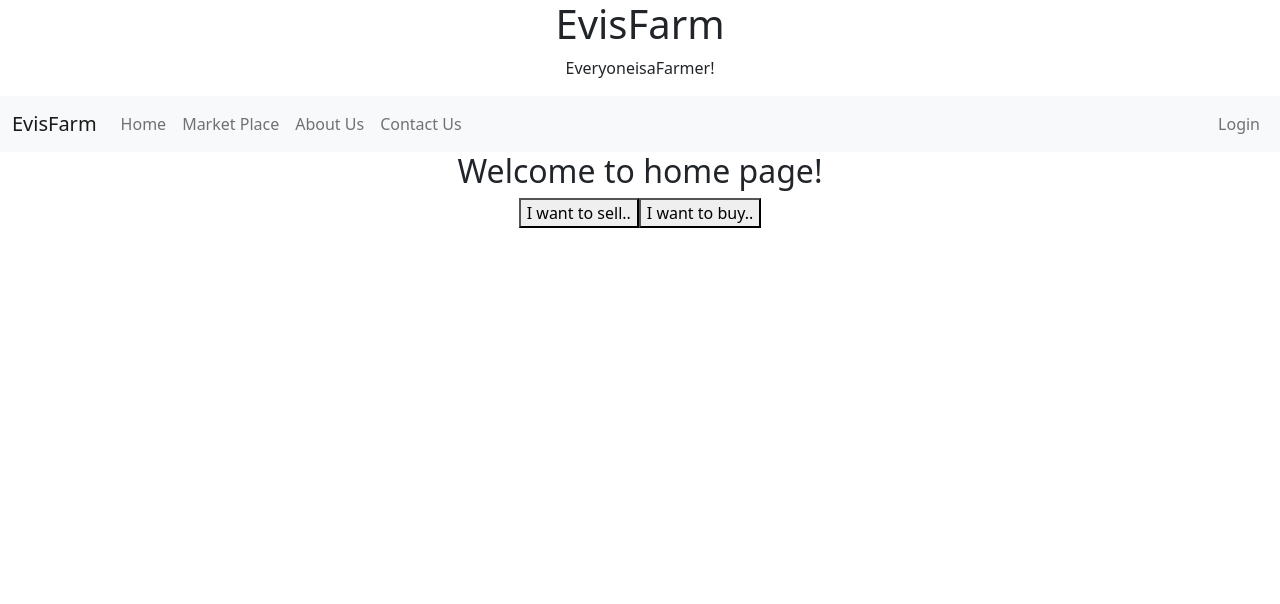
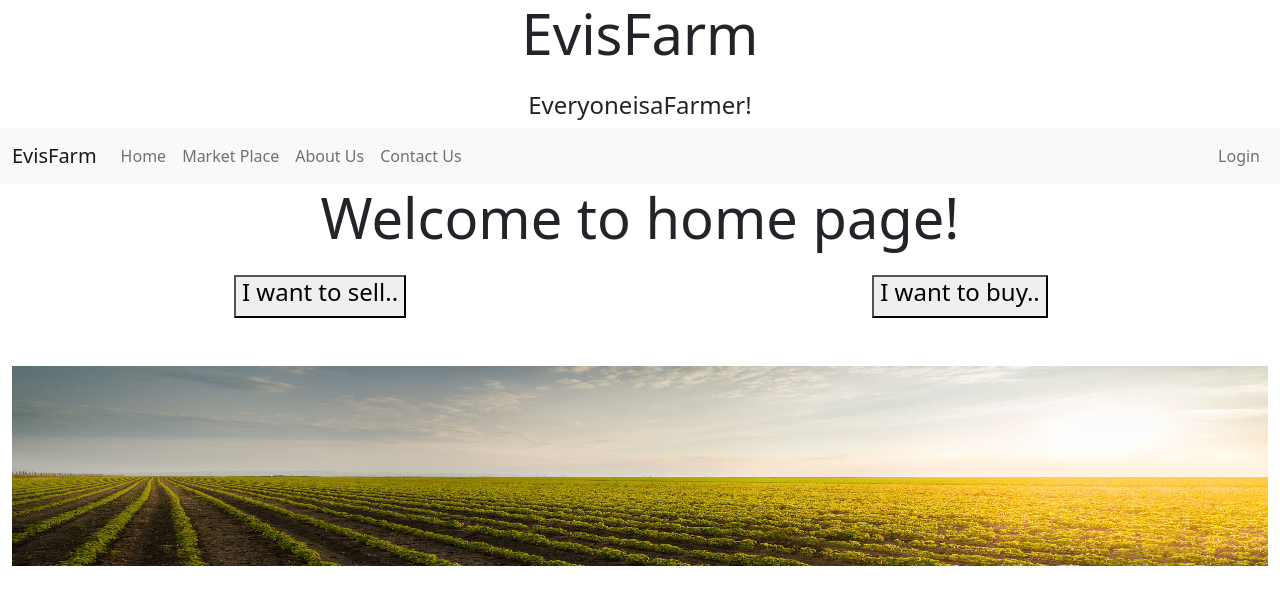
Before and after one commit to thilinianuradha/evisfarm-ui, a React (Create React App) app in the folder evisfarm/: page / in a window 1280 px wide. Shown: the top 604 px of the page. Built offline with nearby package versions, Linux system fonts and the light colour scheme.

Commit message:
New Additions

```diff
--- a/evisfarm/src/Pages/Home.js
+++ b/evisfarm/src/Pages/Home.js
@@ -3,6 +3,7 @@ import { Link } from 'react-router-dom'
 import './Home.css'
 import Navigation from '../Common components/Navigation'
 import { Col, Container, Row} from 'react-bootstrap'
+import Image3 from '../Images/farm.jpg'
 
 
 export default class Home extends Component {
@@ -10,26 +11,34 @@ export default class Home extends Component {
     return (
       <div className='home'>
 <Container>
-<h1>EvisFarm</h1>
-  <p>EveryoneisaFarmer!</p>
+<h1 className="display-4 mb-4">EvisFarm</h1>
+  <h4>EveryoneisaFarmer!</h4>
 </Container>
          <Navigation />
-         <div>
-
-            <h3 className='h2'>Welcome to home page!</h3>
-
+         <Row>
+           <Row>
+            <h3 className='h2 display-4 mb-4'>Welcome to home page!</h3>
+            </Row>
+            <Row>
+              <Col>
               <Link to="/Signup">
-                <button type="button">
+                <button variant="outline-success"><h4>
               I want to sell..
-                </button>
+              </h4> </button>
               </Link>
-
+              </Col>
+              <Col>
               <Link to="#">
-                <button type="button">
+                <button type="button"><h4>
               I want to buy..
-                </button>
+              </h4></button>
               </Link>
-            </div>
+              </Col>
+              </Row>
+              <Row className='mt-5'>
+              <img src={Image3} alt='' height={200}/> <br/>
+              </Row>
+            </Row>
 
       </div>
     )
--- a/evisfarm/src/Pages/Marketplace.js
+++ b/evisfarm/src/Pages/Marketplace.js
@@ -7,9 +7,8 @@ export class Marketplace extends Component {
   render() {
     return (
       <div>
+          <Navigation2 />
           <Container>
-          <Navigation2 />
-
           <br/>
   <Row>
     <Col><Ad/></Col>
```
Also changed, not shown: evisfarm/src/Images/farm.jpg (added), evisfarm/src/Images/image1.jpg (added).
